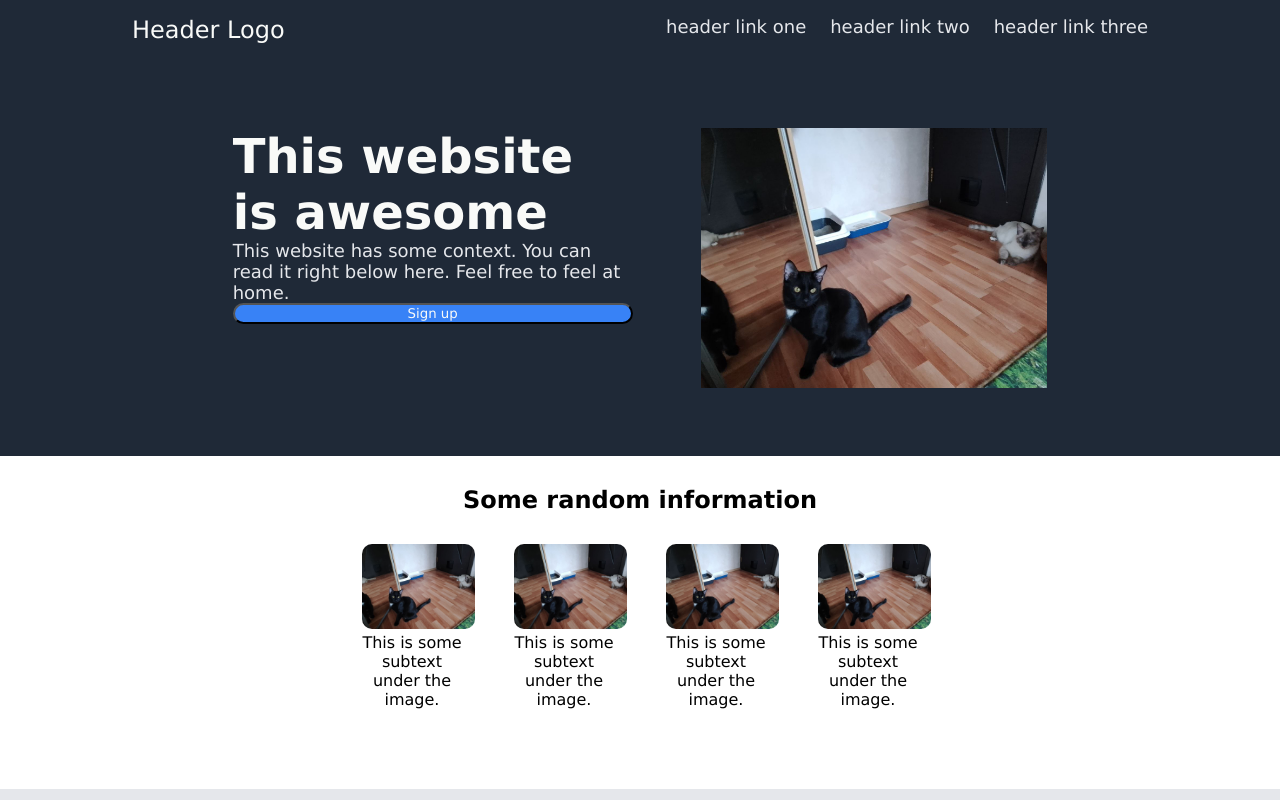
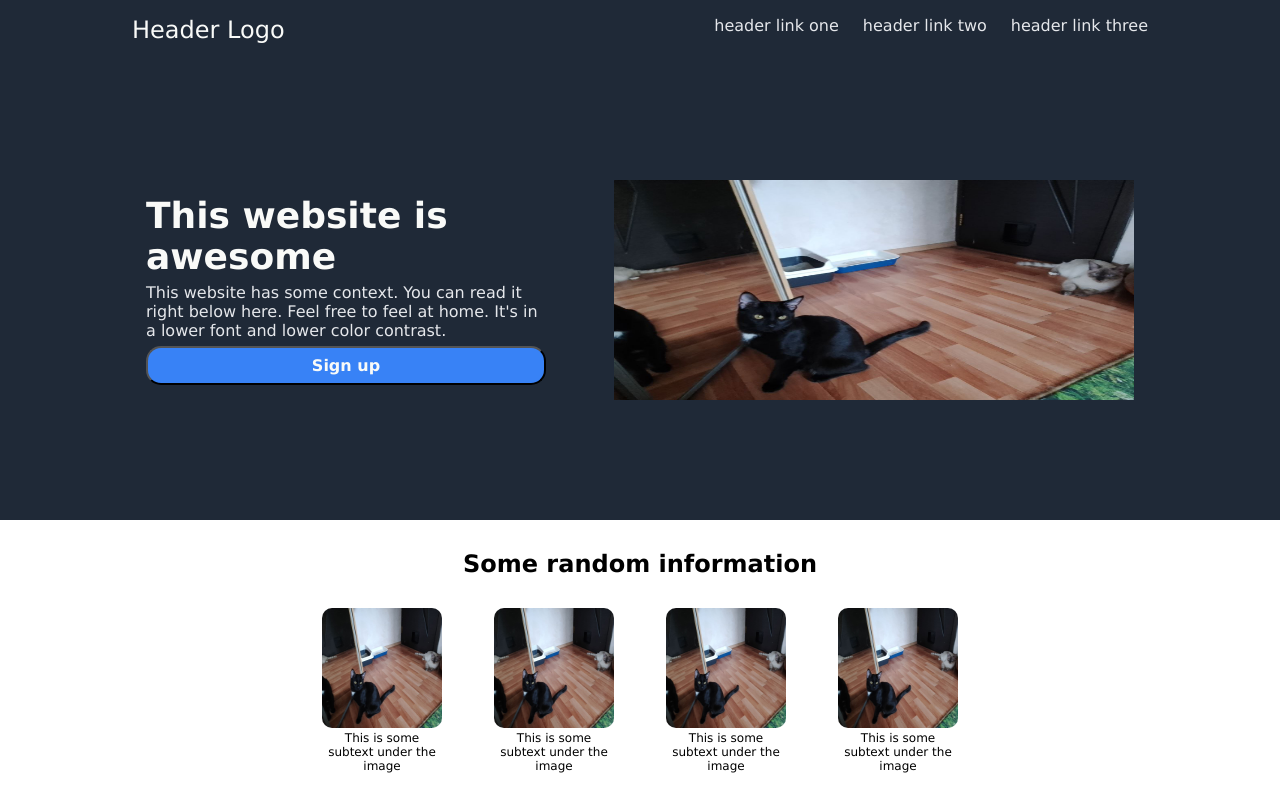
Before and after one commit to MishaWu/landing-page, a plain HTML site: page index.html in a window 1280 px wide. Shown: the top 800 px of the page. Drawn offline with Linux system fonts and the light colour scheme.

Commit message:
upper half css made

```diff
--- a/index.html
+++ b/index.html
@@ -19,34 +19,33 @@
 </header>
 
 <body>
-    <div class="every">
     <div class="hero-main">
         <div class="text">
-        <h1>This website is awesome</h1>
-        <p>This website has some context. You can read it right below here. Feel free to feel at home.</p>
-        <button>Sign up</button>
+            <h1>This website is awesome</h1>
+            <p>This website has some context. You can read it right below here. Feel free to feel at home. It's in a lower font and lower color contrast.</p>
+            <button>Sign up</button>
         </div>
-        <img src="kitty.jpg" height="260px">
+        <img src="kitty.jpg">
     </div>
 
     <h2>Some random information</h2>
 
     <div class="items">
             <div class="block">
-                <img src="kitty.jpg" height="85px">
-                <p>This is some subtext under the image.</p>
+                <img src="kitty.jpg">
+                <p>This is some subtext under the image</p>
             </div>
             <div class="block">
-                <img src="kitty.jpg" height="85px">
-                <p>This is some subtext under the image.</p>
+                <img src="kitty.jpg">
+                <p>This is some subtext under the image</p>
             </div>
             <div class="block">
-                <img src="kitty.jpg" height="85px">
-                <p>This is some subtext under the image.</p>
+                <img src="kitty.jpg">
+                <p>This is some subtext under the image</p>
             </div>
             <div class="block">
-                <img src="kitty.jpg" height="85px">
-                <p>This is some subtext under the image.</p>
+                <img src="kitty.jpg">
+                <p>This is some subtext under the image</p>
             </div>
     </div>
     <div class="quote">
@@ -55,9 +54,9 @@
     </div>
     <div class="call">
         <div class="action">
-        <p>Call to action! It's time</p>
+            <p>Call to action! It's time</p>
+        </div>
         <p>Sign up for our products and all the possible goodies!</p>
-        </div>
         <button>Sign up</button>
     </div>
     </div>
--- a/styles.css
+++ b/styles.css
@@ -20,21 +20,36 @@ body {
     display: flex;
     flex-direction: column;
     flex: 1;
-    justify-content: center
-    min-height: 200vh;
+    justify-content: center;
 }
 
 .hero-main {
     display: flex;
     justify-content: center;
-    padding: 68px 132px;
+    align-items: center;
+    padding: 120px 68px;
     gap: 68px;
+}
+
+.hero-main img {
+    width: 520px;
+    height: 220px;
 }
 
 .text {
     display: flex;
     flex-direction: column;
     flex-basis: 400px;
+    gap: 6px;
+}
+
+button {
+    display: flex;
+    padding: 8px 24px;
+    font-weight: 900;
+    font-size: 16px;
+    justify-content: center;
+    flex-basis: auto;
 }
 
 .hero-main, footer, header {
@@ -42,14 +57,15 @@ body {
 }
 
 .hero-main h1 {
-    font-size: 48px;
+    font-size: 36px;
     font-weight: 900;
     color: #F9FAF8;
 }
 
 .hero-main p, header ul {
-    font-size: 18px;
+    font-size: 16px;
     color: #E5E7EB;
+    font-weight: 200;
 }
 
 .items {
@@ -61,7 +77,15 @@ body {
 }
 
 .block {
-    max-width: 100px;
+    max-width: 120px;
+    font-size: 12px;
+}
+
+.block img {
+    border-radius: 10px;
+    height: 120px;
+    width: 120px;
+    gap: 32px;
 }
 
 .quote {
@@ -94,6 +118,11 @@ body {
     margin: 60px 200px;
 }
 
+.action {
+    font-weight: 900;
+    font-size: 18px;
+}
+
 ul {
     list-style: none;
     margin: 0;
@@ -110,11 +139,3 @@ footer {
     padding: 20px;
     font-size: 12px;
 }
-
-.block img {
-    border-radius: 10px;
-}
-
-button {
-
-}
```
